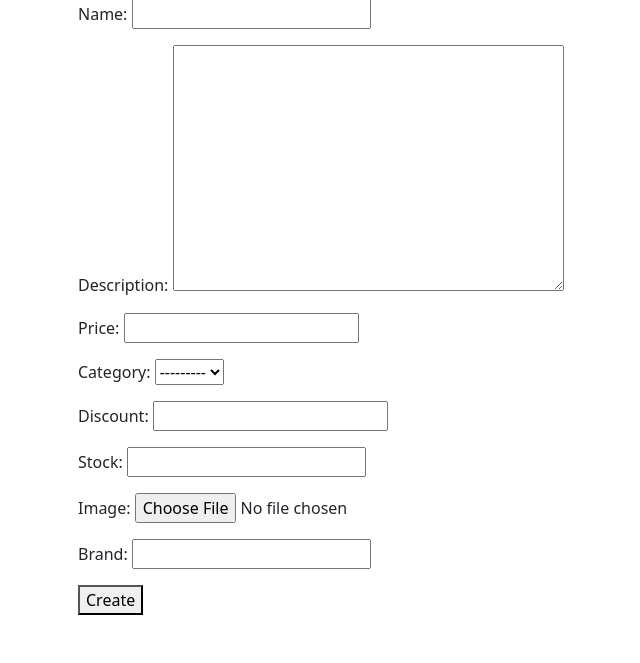
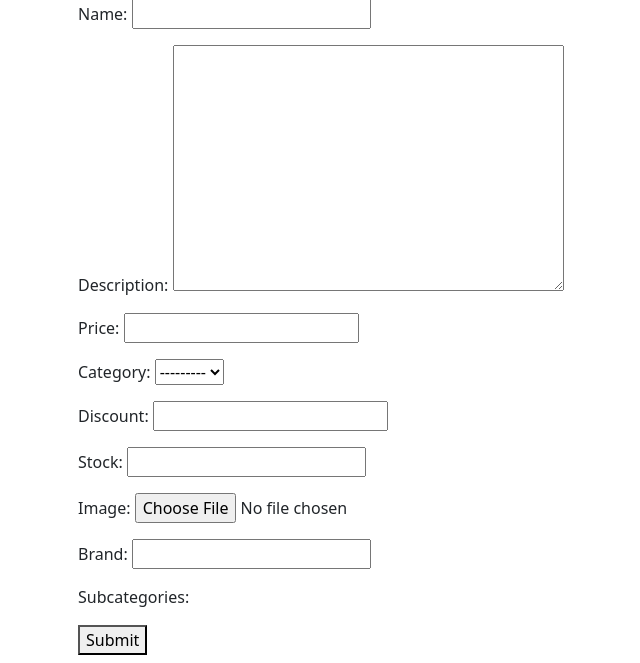
Before and after one commit to Shamit2105/woc7.0-django-ecommerce-Shamit, a Django app: page /create_item/1/ in a window 1280 px wide. Shown: the part 137-800 px from the top of the page, without its empty margins (4-644 px from the left). Run offline with Django 5.2, Linux system fonts and the light colour scheme; data that the repository does not hold is empty.

Commit message:
improved createview for items for sellers

```diff
--- a/products/forms.py
+++ b/products/forms.py
@@ -1,5 +1,4 @@
 from django import forms
-
 from .models import Category, SubCategory, Item
 
 class CategoryForm(forms.ModelForm):
@@ -10,9 +9,12 @@ class CategoryForm(forms.ModelForm):
 class SubCategoryForm(forms.ModelForm):
     class Meta:
         model = SubCategory
-        fields = ['subcategories']
+        fields = ['category', 'subcategories']
 
 class ItemForm(forms.ModelForm):
     class Meta:
         model = Item
-        fields = ['name', 'description', 'price', 'category', 'discount', 'stock', 'image', 'brand']
+        fields = ['name', 'description', 'price', 'category', 'discount', 'stock', 'image', 'brand', 'subcategories']
+        widgets = {
+            'subcategories': forms.CheckboxSelectMultiple(),
+        }
--- a/products/models.py
+++ b/products/models.py
@@ -10,8 +10,9 @@ class Category(models.Model):
         return self.name
 
 class SubCategory(models.Model):
-    category = models.ForeignKey(Category, on_delete=models.CASCADE,default=1)
-    subcategories = models.TextField(max_length=1000)
+    category = models.ForeignKey(Category, on_delete=models.CASCADE)
+    subcategories = models.CharField(max_length=100)
+
     def __str__(self):
         return self.subcategories
 
@@ -22,25 +23,18 @@ class Item(models.Model):
     category = models.ForeignKey(Category, on_delete=models.CASCADE)
     discount = models.PositiveBigIntegerField()
     stock = models.PositiveIntegerField()
-    image = models.ImageField()
+    image = models.ImageField(upload_to='items/')
     brand = models.CharField(max_length=100)
-    subcategories = models.ForeignKey(SubCategory, on_delete=models.CASCADE,default=1)
-
+    subcategories = models.ManyToManyField(SubCategory)
 
     def discounted_price(self):
-        return self.price - self.discount*self.price/100
-
+        return self.price - self.discount * self.price / 100
 
     def __str__(self):
         return self.name
 
-
-
 @receiver(post_save, sender=Item)
 def update_subcategories(sender, instance, **kwargs):
-    subcategory_instance = instance.subcategories
-    subcategories = subcategory_instance.subcategories.split(',')
-    subcategories.append(instance.name)
-    unique_subcategories = set(subcategories)
-    subcategory_instance.subcategories = ','.join(unique_subcategories)
-    subcategory_instance.save()
+    for subcategory in instance.subcategories.all():
+        subcategory_instance = SubCategory.objects.get(id=subcategory.id)
+        subcategory_instance.save()
--- a/products/views.py
+++ b/products/views.py
@@ -1,11 +1,9 @@
+from django.shortcuts import render, redirect, get_object_or_404
 from django.urls import reverse_lazy
-from django.shortcuts import render
-from django.views.generic import ListView,TemplateView,DetailView
-from django.views.generic.edit import CreateView,FormView
-
+from django.views.generic import CreateView, ListView, DetailView
+from django.contrib import messages
+from .forms import CategoryForm, SubCategoryForm, ItemForm
 from .models import Category, SubCategory, Item
-from .forms import CategoryForm,SubCategoryForm,ItemForm
-# Create your views here.
 
 class CategoryCreateView(CreateView):
     model = Category
@@ -25,6 +23,27 @@ class ItemCreateView(CreateView):
     form_class = ItemForm
     success_url = reverse_lazy('home')
 
+    def get_form(self, form_class=None):
+        form = super(ItemCreateView, self).get_form(form_class)
+        form.fields['subcategories'].queryset = SubCategory.objects.none()
+
+        if self.request.POST:
+            form = ItemForm(self.request.POST, self.request.FILES)
+            if form.is_valid():
+                category_id = form.cleaned_data.get('category').id
+                form.fields['subcategories'].queryset = SubCategory.objects.filter(category_id=category_id).order_by('subcategories')
+        else:
+            form = ItemForm()
+        return form
+
+    def form_valid(self, form):
+        response = super().form_valid(form)
+        subcategories = form.cleaned_data['subcategories']
+        for subcategory in subcategories:
+            self.object.subcategories.add(subcategory)
+        messages.success(self.request, "Item created successfully.")
+        return response
+
 class ItemListView(ListView):
     template_name = 'home.html'
     context_object_name = 'items'
--- a/templates/item_create.html
+++ b/templates/item_create.html
@@ -4,9 +4,9 @@
 
 {% block content %}
 <h1>Create Item</h1>
-<form method="post">
+<form method="post" enctype="multipart/form-data">
   {% csrf_token %}
   {{ form.as_p }}
-  <button type="submit">Create</button>
+  <button type="submit">Submit</button>
 </form>
 {% endblock content %}
--- a/woc/urls.py
+++ b/woc/urls.py
@@ -7,7 +7,7 @@ from django.urls import path, include
 urlpatterns = [
     path('admin/', admin.site.urls),
     path('users/', include('users.urls')),
-    path('users/', include('django.contrib.auth.urls')),
+    path('accounts/', include('django.contrib.auth.urls')),
     path('orders/', include('orders.urls')),
     path('', include('products.urls')),
 
```
Also changed, not shown: media/items/linc.jpg (added), media/items/linc_vIByzEE.jpg (added), products/migrations/0005_alter_item_image_remove_item_subcategories_and_more.py (added).
